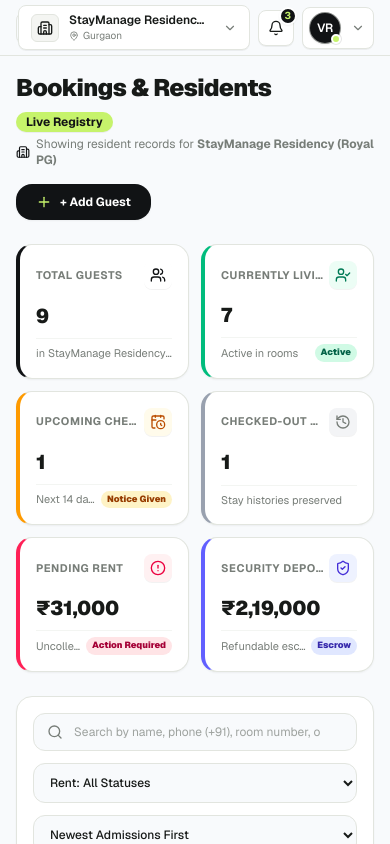
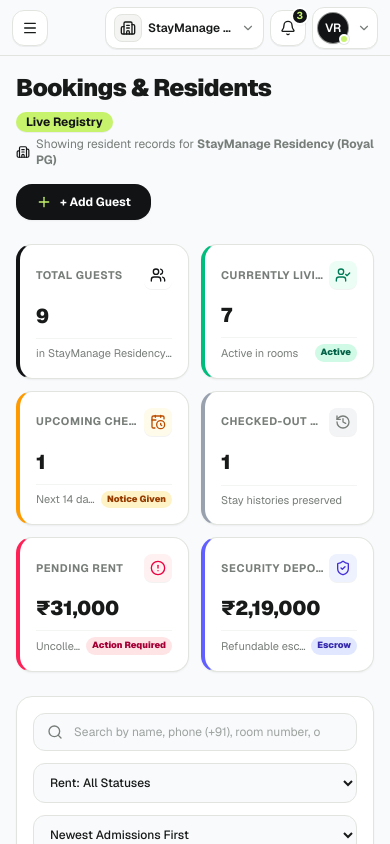
Before and after one commit to Bharat8533/pgmanager, a Next.js app in the folder Frontend/: page /owner/bookings in a window 390 px wide. Shown: the top 844 px of the page. Built offline with nearby package versions, Linux system fonts and the light colour scheme.

Commit message:
resolve sidebar toggle button issue on mobile devices.

```diff
--- a/Frontend/src/components/owner/NotificationDropdown.tsx
+++ b/Frontend/src/components/owner/NotificationDropdown.tsx
@@ -48,7 +48,7 @@ export function NotificationDropdown() {
       <button
         type="button"
         onClick={() => setIsOpen(!isOpen)}
-        className="relative w-9 h-9 rounded-lg border border-brand-border bg-white hover:bg-brand-offwhite flex items-center justify-center text-brand-charcoal transition-colors shadow-2xs focus-visible:outline-none focus-visible:ring-2 focus-visible:ring-brand-obsidian"
+        className="relative w-9 h-9 shrink-0 rounded-xl border border-brand-border bg-white hover:bg-brand-offwhite flex items-center justify-center text-brand-charcoal transition-colors shadow-2xs focus-visible:outline-none focus-visible:ring-2 focus-visible:ring-brand-obsidian active:scale-95"
         aria-label="Notifications"
         aria-expanded={isOpen}
       >
@@ -61,7 +61,7 @@ export function NotificationDropdown() {
       </button>
 
       {isOpen && (
-        <div className="absolute right-0 mt-2 w-80 sm:w-96 rounded-xl bg-white border border-brand-border shadow-xl z-50 p-2 animate-fadeIn">
+        <div className="absolute right-0 mt-2 w-[calc(100vw-24px)] max-w-sm sm:w-96 rounded-xl bg-white border border-brand-border shadow-xl z-50 p-2 animate-fadeIn">
           {/* Header */}
           <div className="px-3 py-2.5 border-b border-brand-border/70 flex items-center justify-between">
             <div className="flex items-center gap-2">
--- a/Frontend/src/components/owner/OwnerNavbar.tsx
+++ b/Frontend/src/components/owner/OwnerNavbar.tsx
@@ -17,21 +17,21 @@ export function OwnerNavbar() {
   const metadata = getOwnerPageMetadata(pathname);
 
   return (
-    <header className="h-14 sticky top-0 z-20 bg-[#F8FAFC]/95 backdrop-blur-md border-b border-brand-border flex items-center justify-between px-4 sm:px-6 transition-all select-none">
-      {/* Left Section: Only Meta Link Title / Breadcrumb as requested (Toggle button moved to sidebar) */}
-      <div className="flex items-center gap-2.5 min-w-0">
+    <header className="h-14 sticky top-0 z-20 bg-[#F8FAFC]/95 backdrop-blur-md border-b border-brand-border flex items-center justify-between px-3 sm:px-6 transition-all select-none">
+      {/* Left Section: Mobile Hamburger Button & Breadcrumb */}
+      <div className="flex items-center gap-2 sm:gap-2.5 min-w-0 shrink-0">
         {/* Mobile Hamburger Button (< lg) */}
         <button
           type="button"
           onClick={openMobileSidebar}
-          className="lg:hidden w-8 h-8 rounded-lg border border-brand-border flex items-center justify-center text-brand-charcoal hover:bg-white transition-colors shadow-2xs focus-visible:outline-none focus-visible:ring-2 focus-visible:ring-brand-obsidian"
+          className="lg:hidden w-9 h-9 rounded-xl border border-brand-border bg-white hover:bg-brand-offwhite text-brand-charcoal flex items-center justify-center shrink-0 shadow-2xs focus-visible:outline-none focus-visible:ring-2 focus-visible:ring-brand-obsidian transition-colors active:scale-95"
           aria-label="Open navigation menu"
         >
-          <Menu className="w-4 h-4" />
+          <Menu className="w-4 h-4 text-brand-charcoal" />
         </button>
 
-        {/* Clean Meta Link Title & Breadcrumbs */}
-        <nav aria-label="Breadcrumb" className="flex items-center gap-1.5 text-xs text-brand-muted truncate">
+        {/* Clean Meta Link Title & Breadcrumbs (visible on md+) */}
+        <nav aria-label="Breadcrumb" className="hidden md:flex items-center gap-1.5 text-xs text-brand-muted truncate">
           <Link
             href="/owner/dashboard"
             className="text-brand-muted/80 hover:text-brand-charcoal transition-colors font-medium"
@@ -46,7 +46,7 @@ export function OwnerNavbar() {
       </div>
 
       {/* Right Section: Owner Controls (Property Switcher, Notifications, Profile) */}
-      <div className="flex items-center gap-2 sm:gap-3 flex-shrink-0">
+      <div className="flex items-center gap-1.5 sm:gap-2.5 shrink-0">
         {/* Multi-Property Switcher */}
         <PropertySwitcher />
 
--- a/Frontend/src/components/owner/ProfileDropdown.tsx
+++ b/Frontend/src/components/owner/ProfileDropdown.tsx
@@ -41,7 +41,7 @@ export function ProfileDropdown() {
       <button
         type="button"
         onClick={() => setIsOpen(!isOpen)}
-        className="flex items-center gap-2 p-1 pl-1.5 pr-2 rounded-lg border border-brand-border bg-white hover:bg-brand-offwhite transition-all shadow-2xs group focus-visible:outline-none focus-visible:ring-2 focus-visible:ring-brand-obsidian"
+        className="flex items-center gap-1.5 sm:gap-2 p-1 pl-1 sm:pl-1.5 pr-1.5 sm:pr-2 shrink-0 rounded-xl border border-brand-border bg-white hover:bg-brand-offwhite transition-all shadow-2xs group focus-visible:outline-none focus-visible:ring-2 focus-visible:ring-brand-obsidian active:scale-95"
         aria-label="Owner account menu"
         aria-expanded={isOpen}
       >
@@ -63,7 +63,7 @@ export function ProfileDropdown() {
       </button>
 
       {isOpen && (
-        <div className="absolute right-0 mt-2 w-64 rounded-xl bg-white border border-brand-border shadow-xl z-50 p-1.5 animate-fadeIn">
+        <div className="absolute right-0 mt-2 w-[calc(100vw-24px)] max-w-xs sm:w-64 rounded-xl bg-white border border-brand-border shadow-xl z-50 p-1.5 animate-fadeIn">
           {/* User details header */}
           <div className="p-2.5 pb-3 border-b border-brand-border/70">
             <p className="text-xs font-bold text-brand-charcoal">{ownerProfile.name}</p>
--- a/Frontend/src/components/owner/PropertySwitcher.tsx
+++ b/Frontend/src/components/owner/PropertySwitcher.tsx
@@ -56,7 +56,7 @@ export function PropertySwitcher() {
         </button>
 
         {isOpen && (
-          <div className="absolute right-0 mt-2 w-72 rounded-xl bg-white border border-brand-border p-4 shadow-xl z-50 animate-fadeIn">
+          <div className="absolute right-0 sm:right-0 mt-2 w-[calc(100vw-24px)] max-w-[300px] sm:w-72 rounded-xl bg-white border border-brand-border p-4 shadow-xl z-50 animate-fadeIn">
             <div className="text-center py-2 space-y-2">
               <div className="w-10 h-10 rounded-full bg-amber-100 flex items-center justify-center mx-auto text-amber-700">
                 <Building className="w-5 h-5" />
@@ -111,18 +111,18 @@ export function PropertySwitcher() {
       <button
         type="button"
         onClick={() => setIsOpen(!isOpen)}
-        className="flex items-center gap-2.5 px-3 py-1.5 rounded-lg border border-brand-border bg-white hover:bg-brand-offwhite hover:border-[#CCD1C8] transition-all text-left shadow-2xs group"
+        className="flex items-center gap-1.5 sm:gap-2.5 px-2 sm:px-3 py-1.5 rounded-xl border border-brand-border bg-white hover:bg-brand-offwhite hover:border-[#CCD1C8] transition-all text-left shadow-2xs group"
         aria-expanded={isOpen}
       >
-        <div className="w-7 h-7 rounded-md bg-brand-offwhite border border-brand-border flex items-center justify-center text-brand-charcoal flex-shrink-0">
+        <div className="w-7 h-7 rounded-lg bg-brand-offwhite border border-brand-border flex items-center justify-center text-brand-charcoal flex-shrink-0">
           <Building2 className="w-4 h-4 text-brand-charcoal" />
         </div>
 
-        <div className="flex flex-col min-w-0 pr-1">
-          <span className="text-xs font-semibold text-brand-charcoal truncate max-w-[140px] sm:max-w-[180px]">
+        <div className="flex flex-col min-w-0 pr-0.5 sm:pr-1">
+          <span className="text-xs font-semibold text-brand-charcoal truncate max-w-[85px] sm:max-w-[180px]">
             {selectedProperty.name}
           </span>
-          <span className="text-[10px] text-brand-muted flex items-center gap-1 truncate">
+          <span className="text-[10px] text-brand-muted hidden sm:flex items-center gap-1 truncate">
             <MapPin className="w-2.5 h-2.5 text-brand-muted flex-shrink-0" />
             <span className="truncate">{selectedProperty.city}</span>
           </span>
@@ -137,7 +137,7 @@ export function PropertySwitcher() {
       </button>
 
       {isOpen && (
-        <div className="absolute right-0 mt-2 w-80 rounded-xl bg-white border border-brand-border shadow-xl z-50 p-2 animate-fadeIn">
+        <div className="absolute right-0 sm:right-0 mt-2 w-[calc(100vw-24px)] max-w-[320px] sm:w-80 rounded-xl bg-white border border-brand-border shadow-xl z-50 p-2 animate-fadeIn">
           {/* Dropdown Header */}
           <div className="px-3 py-2 border-b border-brand-border/70 flex items-center justify-between">
             <div>
```
Also changed, not shown: package.json (added, +11 -0 lines).
